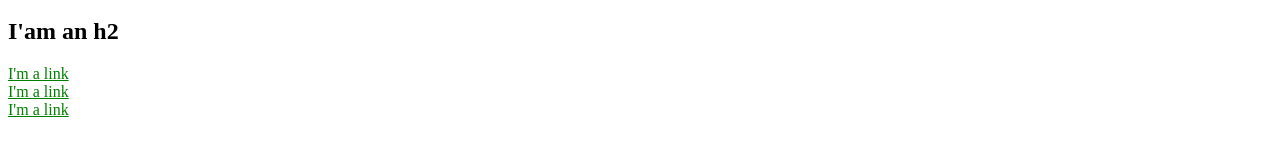
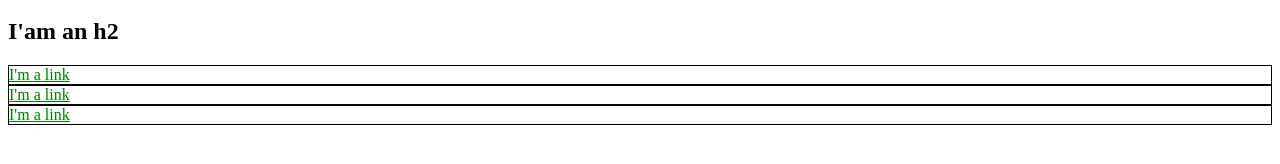
Before and after one commit to markokratos0918/learning-css, a plain HTML site: page index.html in a window 1280 px wide. Shown: the part 136-300 px from the top of the page. Drawn offline with Linux system fonts and the light colour scheme.

Commit message:
learning css

```diff
--- a/index.html
+++ b/index.html
@@ -15,13 +15,13 @@
       <li><a href="https://example.com" style="color: red">Link</a></li>
     </ul>
     <h2>I'am an h2</h2>
-    <div>
+    <div style="border: 1px solid black">
       <a href="https://https://example.com" style="color: green">I'm a link</a>
     </div>
-    <div>
+    <div style="border: 1px solid black">
       <a href="https://https://example.com" style="color: green">I'm a link</a>
     </div>
-    <div>
+    <div style="border: 1px solid black">
       <a href="https://https://example.com" style="color: green">I'm a link</a>
     </div>
   </body>
```
